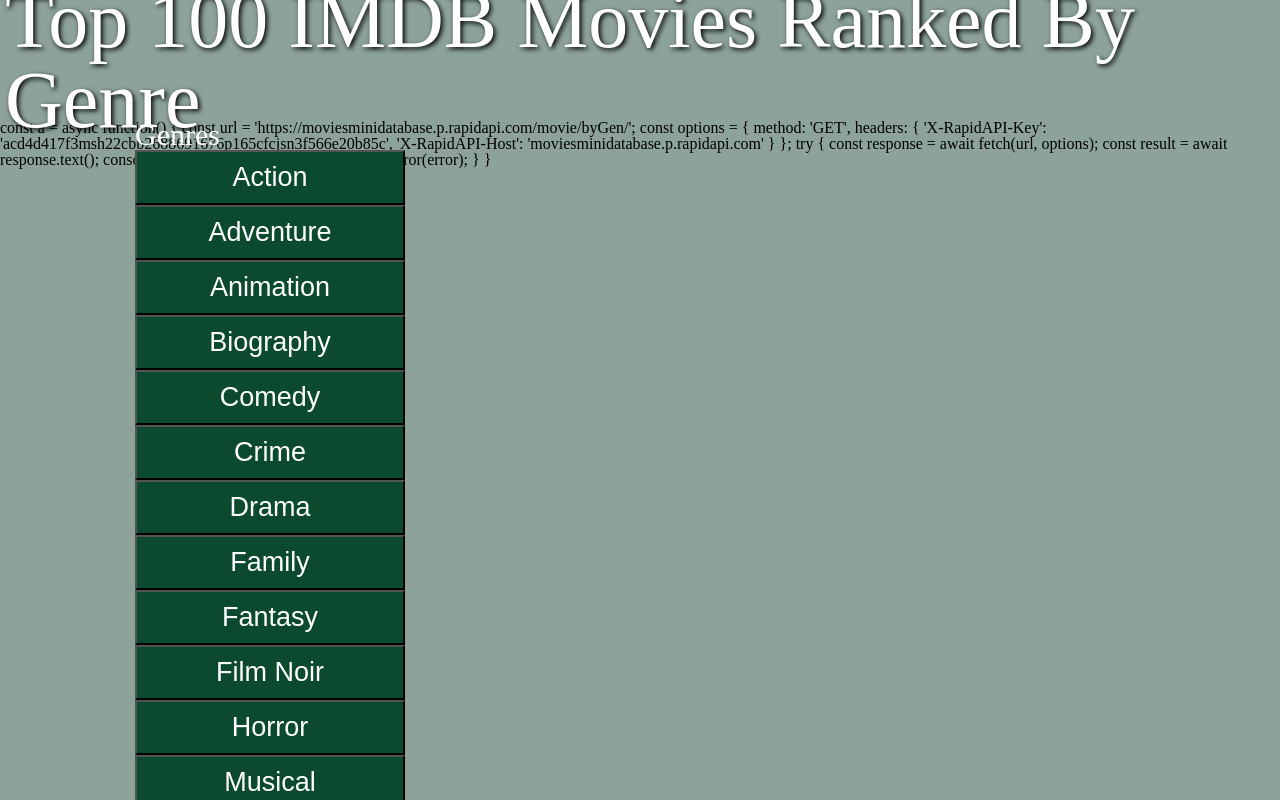
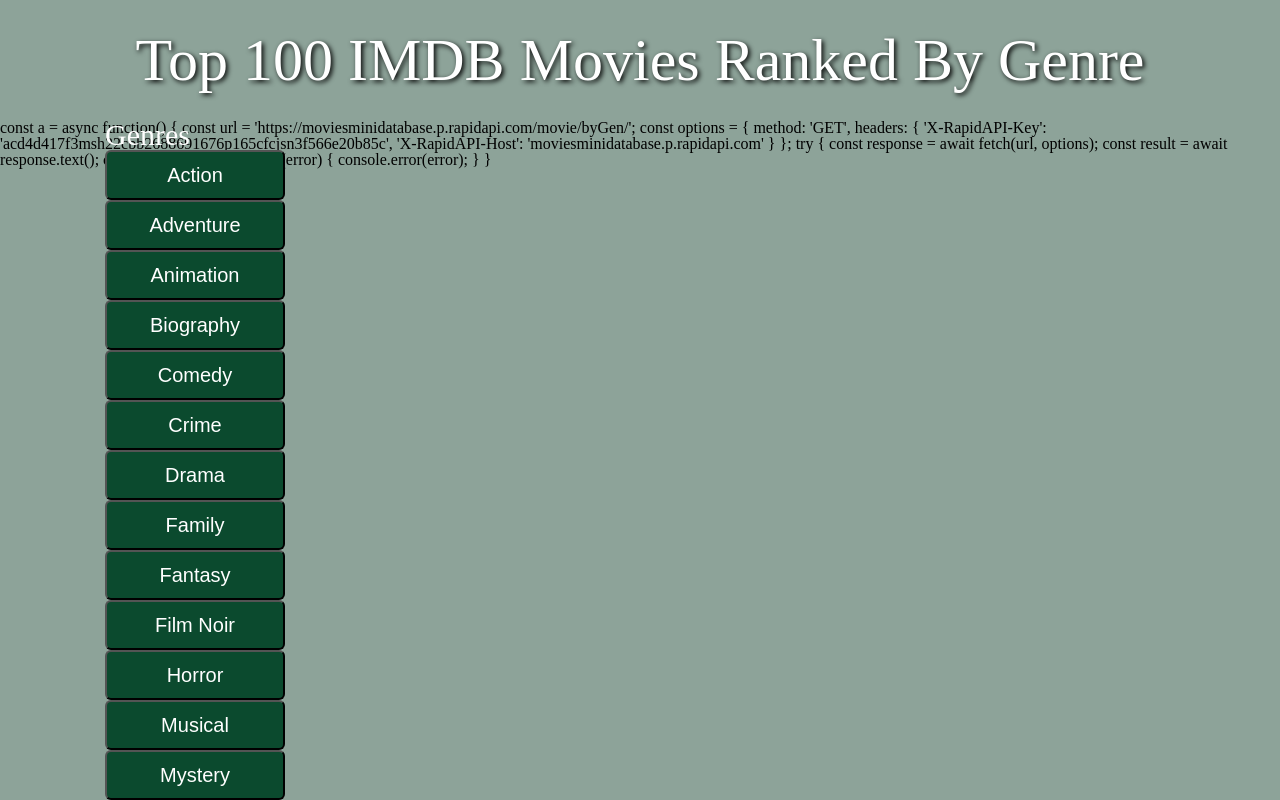
Before and after one commit to Joshk57/Top-100-IMDB-Movies-By-Genre, a website built with webpack: page index.html in a window 1280 px wide. Built offline with nearby package versions, Linux system fonts and the light colour scheme.

Commit message:
css changes

```diff
--- a/src/index.scss
+++ b/src/index.scss
@@ -8,7 +8,7 @@
 
 }
 html, body {
-    // background-color: rgb(50, 47, 45);
+    // background-color: rgb(24, 23, 22);
     background-color: #8DA399;
     // background-image: url('https://images.alphacoders.com/530/530505.jpg');
     // background-image: url('https://images6.alphacoders.com/590/590933.jpg');
@@ -19,7 +19,7 @@
     align-items: center;
     justify-content: center;
     position: sticky;
-    font-size: 80px;
+    font-size: 60px;
     height: 60px;
     padding: 30px 5px;
     color: white;
@@ -33,40 +33,55 @@
     display: none;
 }
 .genreBtns {
+    width: 200px;
+    position: absolute;
 }
+
+
 .genres {
     display: block;
+    // float: left;
+    // flex: 30%;
     font-size: 30px;
     padding: 10px 5px;
     color: white;
     border-top-left-radius: 15px;
     position: fixed;
     top: 110px;
-    left: 130px;
-    width: 500px;
+    left: 100px;
+    width: 200px;
 
+}
+
+svg {
+    // margin-left: 500px;
+    position: relative;
 }
 .container {
     display: flex;
-    flex-wrap: wrap;
+    // flex: 70%;
+    // flex-wrap: wrap;
+    margin-left: 350px;
 }
 
 #chartContainer {
     display: block ;
-    margin-left: 700px;
+    margin-left: 350px;
 }
 
 
 .btn {
     display: flex;
     align-items: center;
+    border-radius: 6px;
     background-color: rgb(11, 74, 46);
+    // background-color: black;
     color: white;
     text-align: center;
     justify-content: center;
-    font-size: 27px;
-    height: 55px;
-    width: 270px;
+    font-size: 20px;
+    height: 50px;
+    width: 180px;
 }
 
 .x-axis-label, .y-axis-label {
```
Also changed, not shown: dist/main.css.
